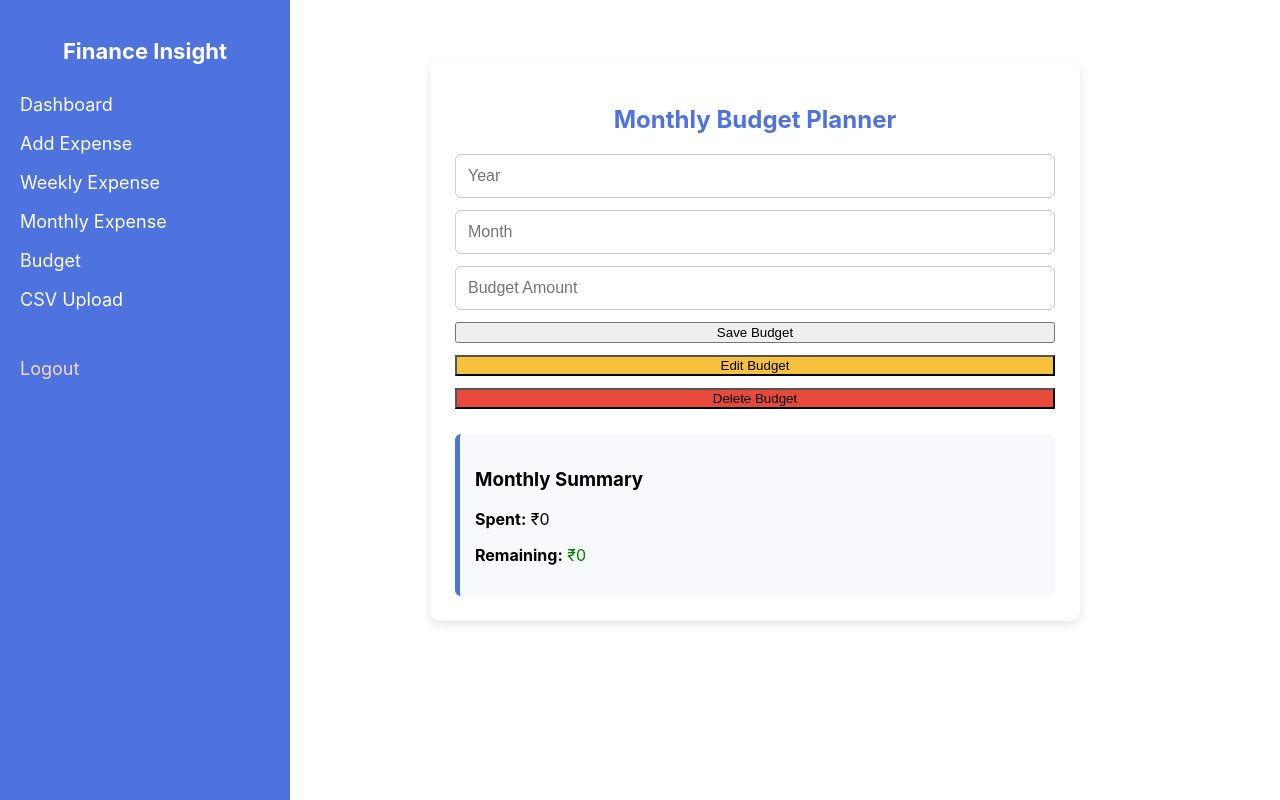
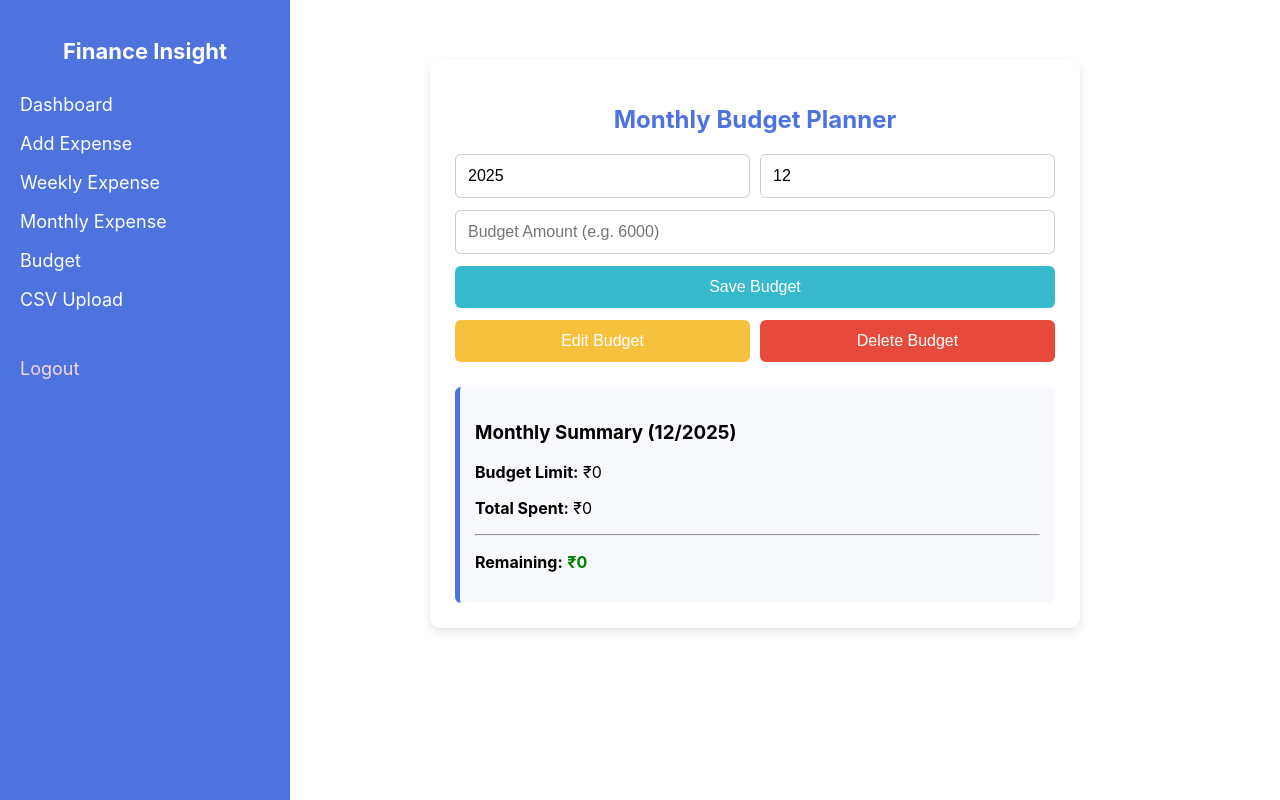
Before and after one commit to ankit5183/Finanical_Insight_Project, a React (Create React App) app in the folder finance_frontend/: page /budget in a window 1280 px wide. Built offline with nearby package versions, Linux system fonts and the light colour scheme; no server answers.

Commit message:
Update BudgetPage.jsx

```diff
--- a/finance_frontend/src/Pages/BudgetPage.jsx
+++ b/finance_frontend/src/Pages/BudgetPage.jsx
@@ -11,29 +11,34 @@ function BudgetPage() {
 
   const token = localStorage.getItem("token");
 
+  // Set default date on load
+  useEffect(() => {
+    const now = new Date();
+    setYear(now.getFullYear());
+    setMonth(now.getMonth() + 1);
+  }, []);
+
+  // Fetch data only when year and month are both present
   useEffect(() => {
     if (year && month) {
-      fetchMonthlyExpense();
-      fetchBudgetStatus();
+      fetchData();
     }
   }, [year, month]);
+
+  const fetchData = async () => {
+    // Run both in parallel for better performance
+    await Promise.all([fetchMonthlyExpense(), fetchBudgetStatus()]);
+  };
 
   /* -------------------- FETCH MONTHLY EXPENSE -------------------- */
   const fetchMonthlyExpense = async () => {
     try {
-      const response = await axios.get(
-        `${API_URL}/api/expense/monthly`,
-        {
+      const response = await axios.get(`${API_URL}/api/expense/monthly`, {
         params: { year, month },
         headers: { Authorization: `Bearer ${token}` },
-        }
-      );
+      });
 
-      const total = response.data.reduce(
-        (sum, e) => sum + e.amount,
-        0
-      );
-
+      const total = response.data.reduce((sum, e) => sum + e.amount, 0);
       setMonthlyExpenses(total);
     } catch (error) {
       console.error("Expense Error:", error);
@@ -43,17 +48,21 @@ function BudgetPage() {
   /* -------------------- FETCH BUDGET STATUS -------------------- */
   const fetchBudgetStatus = async () => {
     try {
-      const response = await axios.get(
-        `${API_URL}/api/budget/status`,
-        {
+      const response = await axios.get(`${API_URL}/api/budget/status`, {
         params: { year, month },
         headers: { Authorization: `Bearer ${token}` },
+      });
+
+      // Update budgetAmount.
+      // DO NOT overwrite monthlyExpenses here if the backend 'spent' is 0 but your local calculation found expenses.
+      if (response.data.budgetAmount !== undefined) {
+        setBudgetAmount(response.data.budgetAmount);
       }
-      );
 
-      setBudgetAmount(response.data.budgetAmount || "");
-      setMonthlyExpenses(response.data.spent || 0);
-
+      // Use the backend 'spent' only if it's more reliable than the local calculation
+      if (response.data.spent > 0) {
+        setMonthlyExpenses(response.data.spent);
+      }
     } catch (error) {
       console.error("Budget Status Error:", error);
     }
@@ -62,101 +71,81 @@ function BudgetPage() {
   /* -------------------- SAVE BUDGET -------------------- */
   const saveBudget = async (e) => {
     e.preventDefault();
-
-    const payload = {
-      year: Number(year),
-      month: Number(month),
-      amount: Number(budgetAmount),
-    };
+    const payload = { year: Number(year), month: Number(month), amount: Number(budgetAmount) };
 
     try {
-      await axios.post(
-        `${API_URL}/api/budget/set`,
-        payload,
-        { headers: { Authorization: `Bearer ${token}` } }
-      );
-
-      setMessage("Budget Saved Successfully!");
-      fetchBudgetStatus();
-
+      await axios.post(`${API_URL}/api/budget/set`, payload, {
+        headers: { Authorization: `Bearer ${token}` }
+      });
+      setMessage("✅ Budget Saved Successfully!");
+      fetchData(); // Refresh everything
     } catch (error) {
-      setMessage("Error Saving Budget");
+      setMessage("❌ Error Saving Budget");
     }
   };
 
   /* -------------------- UPDATE BUDGET -------------------- */
   const updateBudget = async () => {
-    const payload = {
-      year: Number(year),
-      month: Number(month),
-      amount: Number(budgetAmount),
-    };
-
+    const payload = { year: Number(year), month: Number(month), amount: Number(budgetAmount) };
     try {
-      await axios.put(
-        `${API_URL}/api/budget/update`,
-        payload,
-        { headers: { Authorization: `Bearer ${token}` } }
-      );
-
-      setMessage("Updated Successfully!");
-      fetchBudgetStatus();
-
+      await axios.put(`${API_URL}/api/budget/update`, payload, {
+        headers: { Authorization: `Bearer ${token}` }
+      });
+      setMessage("✅ Updated Successfully!");
+      fetchData();
     } catch (error) {
-      setMessage("Update Failed");
+      setMessage("❌ Update Failed");
     }
   };
 
   /* -------------------- DELETE BUDGET -------------------- */
   const deleteBudget = async () => {
     try {
-      await axios.delete(
-        `${API_URL}/api/budget/delete`,
-        {
+      await axios.delete(`${API_URL}/api/budget/delete`, {
         params: { year, month },
         headers: { Authorization: `Bearer ${token}` },
-        }
-      );
-
-      setMessage("Budget Deleted!");
+      });
+      setMessage("🗑️ Budget Deleted!");
       setBudgetAmount("");
-      setMonthlyExpenses(0);
-
+      // Keep expenses visible even if budget is deleted
     } catch (error) {
-      setMessage("Delete Failed!");
+      setMessage("❌ Delete Failed!");
     }
   };
 
   /* -------------------- CALCULATIONS -------------------- */
-  const remaining = Number(budgetAmount || 0) - Number(monthlyExpenses || 0);
-  const exceeded = remaining < 0;
+  const budgetVal = Number(budgetAmount) || 0;
+  const spentVal = Number(monthlyExpenses) || 0;
+  const remaining = budgetVal - spentVal;
+  const exceeded = budgetVal > 0 && remaining < 0;
 
   return (
     <div style={styles.container}>
       <h2 style={styles.title}>Monthly Budget Planner</h2>
 
       <form onSubmit={saveBudget} style={styles.form}>
+        <div style={styles.row}>
           <input
             type="number"
             placeholder="Year"
             value={year}
             onChange={(e) => setYear(e.target.value)}
             required
-          style={styles.input}
+            style={{ ...styles.input, flex: 1 }}
           />
-
           <input
             type="number"
             placeholder="Month"
             value={month}
             onChange={(e) => setMonth(e.target.value)}
             required
-          style={styles.input}
+            style={{ ...styles.input, flex: 1 }}
           />
+        </div>
 
         <input
           type="number"
-          placeholder="Budget Amount"
+          placeholder="Budget Amount (e.g. 6000)"
           value={budgetAmount}
           onChange={(e) => setBudgetAmount(e.target.value)}
           required
@@ -165,31 +154,34 @@ function BudgetPage() {
 
         <button type="submit" style={styles.button}>Save Budget</button>
 
+        <div style={styles.buttonGroup}>
           <button
             type="button"
-          style={{ ...styles.button, background: "#f6c23e" }}
+            style={{ ...styles.button, background: "#f6c23e", flex: 1 }}
             onClick={updateBudget}
           >
             Edit Budget
           </button>
-
           <button
             type="button"
-          style={{ ...styles.button, background: "#e74a3b" }}
+            style={{ ...styles.button, background: "#e74a3b", flex: 1 }}
             onClick={deleteBudget}
           >
             Delete Budget
           </button>
+        </div>
       </form>
 
       {message && <p style={styles.message}>{message}</p>}
 
       <div style={styles.summaryBox}>
-        <h3>Monthly Summary</h3>
-        <p><strong>Spent:</strong> ₹{monthlyExpenses}</p>
+        <h3>Monthly Summary ({month}/{year})</h3>
+        <p><strong>Budget Limit:</strong> ₹{budgetVal}</p>
+        <p><strong>Total Spent:</strong> ₹{spentVal}</p>
+        <hr />
         <p>
           <strong>Remaining:</strong>{" "}
-          <span style={{ color: exceeded ? "red" : "green" }}>
+          <span style={{ color: exceeded ? "red" : "green", fontWeight: "bold" }}>
             ₹{remaining}
           </span>
         </p>
@@ -199,20 +191,16 @@ function BudgetPage() {
   );
 }
 
+// Ensure buttonGroup is added to your styles
 const styles = {
   container: { maxWidth: "600px", margin: "40px auto", padding: "25px", background: "white", borderRadius: "10px", boxShadow: "0 4px 10px rgba(0,0,0,0.1)" },
   title: { textAlign: "center", color: "#4e73df", marginBottom: "20px" },
   form: { display: "flex", flexDirection: "column", gap: "12px" },
   row: { display: "flex", gap: "10px" },
   input: { padding: "12px", borderRadius: "6px", border: "1px solid #ccc", fontSize: "16px" },
-  label: { fontSize: "14px", fontWeight: "bold", color: "#555" },
-  divider: { margin: "10px 0", border: "0", borderTop: "1px solid #eee" },
-  searchButton: { padding: "12px", background: "#4e73df", color: "white", border: "none", borderRadius: "6px", cursor: "pointer", fontWeight: "bold" },
+  button: { padding: "12px", background: "#36b9cc", color: "white", border: "none", borderRadius: "6px", fontSize: "16px", cursor: "pointer" },
   buttonGroup: { display: "flex", gap: "10px" },
-  saveBtn: { flex: 1, padding: "12px", background: "#1cc88a", color: "white", border: "none", borderRadius: "6px", cursor: "pointer" },
-  editBtn: { flex: 1, padding: "12px", background: "#f6c23e", color: "white", border: "none", borderRadius: "6px", cursor: "pointer" },
-  deleteBtn: { flex: 1, padding: "12px", background: "#e74a3b", color: "white", border: "none", borderRadius: "6px", cursor: "pointer" },
-  message: { marginTop: "12px", textAlign: "center", fontWeight: "bold", color: "#4e73df" },
+  message: { marginTop: "12px", textAlign: "center", fontWeight: "bold" },
   summaryBox: { marginTop: "25px", padding: "15px", background: "#f8f9fc", borderRadius: "6px", borderLeft: "5px solid #4e73df" },
   exceedText: { color: "red", fontWeight: "bold", marginTop: "8px" },
 };
```
Lines whose indentation alone changed are shown as unchanged.
